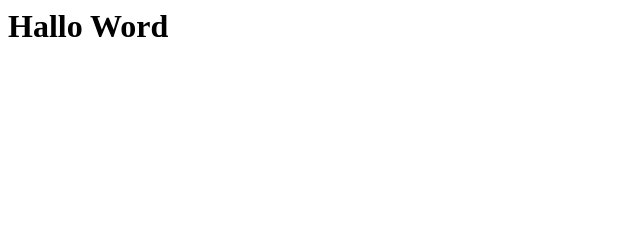
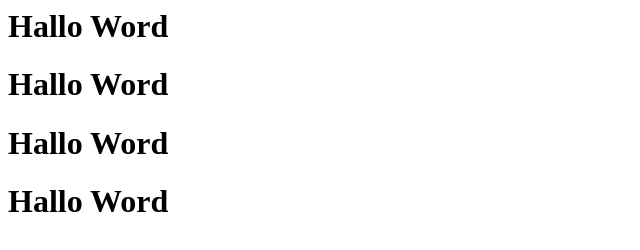
Before and after one commit to Draganpet/folder1, a plain HTML site: page index.html in a window 1280 px wide. Shown: the whole page, without its empty margins (0-640 px from the left). Drawn offline with Linux system fonts and the light colour scheme.

Commit message:
Update index.html
nova promena

```diff
--- a/index.html
+++ b/index.html
@@ -1 +1,4 @@
 <h1>Hallo Word</h1>
+<h1>Hallo Word</h1>
+<h1>Hallo Word</h1>
+<h1>Hallo Word</h1>
```
